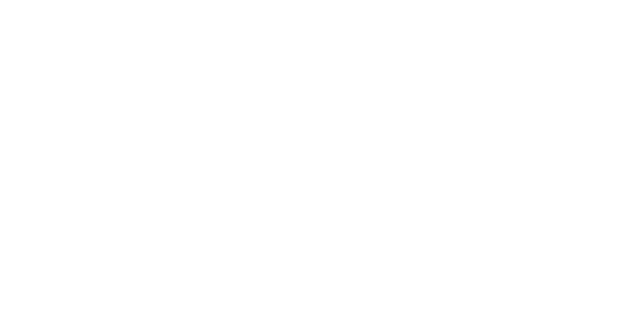
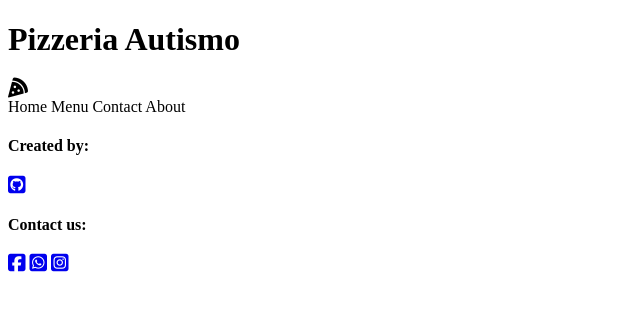
Before and after one commit to daxas-boop/restaurant-page, a website built with webpack: page dist/index.html in a window 1280 px wide. Shown: the whole page, without its empty margins (0-640 px from the left). Built offline with nearby package versions, Linux system fonts and the light colour scheme; files whose address does not match are found by name.

Commit message:
Adds basic structure for the page.

```diff
--- a/dist/index.html
+++ b/dist/index.html
@@ -6,9 +6,41 @@
     <title>Restaurant page TOP</title>
     <meta name='viewport' content='width=device-width, initial-scale=1'>
     <link rel='stylesheet' type='text/css' media='screen' href='main.css'>
+    <script src="https://kit.fontawesome.com/bf614d451d.js" crossorigin="anonymous"></script>
 </head>
 <body>
-    <div id='content'></div>
+    <div id='content'>
+        <header id='header'>
+            <div class="logo">
+                <h1>Pizzeria Autismo</h1>
+                <i class="fas fa-pizza-slice fa-lg"></i>
+            </div>
+            <nav>
+                <a id='home'>Home</a>
+                <a id='menu'>Menu</a>
+                <a id='contact'>Contact</a>
+                <a id='about'>About</a>
+            </nav>
+        </header>
+
+        <div id='main-content'> </div>
+
+        <footer id='footer'>
+            <div id='creator'>
+                <h4 class ='social-text'>Created by:</h4>
+                <a class='social-icon' href='https://github.com/daxas-boop/' target='_blank'>
+                <i class="fab fa-github-square fa-lg"></i>
+                </a>
+            </div>
+            <div id='social-info'>
+                <h4 class ='social-text'>Contact us:</h4>
+                <a href="#dummy-link1" class="social-icon"><i class="fab fa-facebook-square fa-lg"></i></a>
+                <a href="#dummy-link2" class="social-icon"><i class="fab fa-whatsapp-square fa-lg"></i></a>
+                <a href="#dummy-link3" class="social-icon"><i class="fab fa-instagram-square fa-lg"></i></a>
+            </div>
+        </footer>
+    </div>
+
     <script src='main.js'></script>
 </body>
 </html>
```
